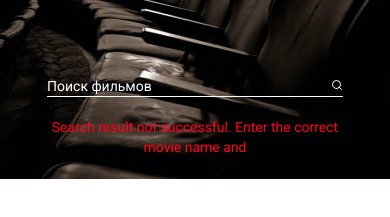
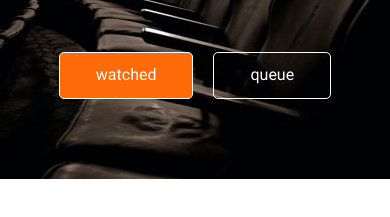
Before and after one commit to LaRossa63/Filmoteka, a website built with Parcel: page src/index.html in a window 390 px wide. Shown: the part 51-268 px from the top of the page. Built offline with nearby package versions, Linux system fonts and the light colour scheme.

Commit message:
Header (My library) mobile || table || desktop

```diff
--- a/src/partials/header.html
+++ b/src/partials/header.html
@@ -37,4 +37,12 @@
       Search result not successful. Enter the correct movie name and
     </p>
   </div>
+
+  <div class="header__library">
+    <button class="header__library-watched library__btn selected__btn">
+      watched
+    </button>
+
+    <button class="header__library-queue library__btn">queue</button>
+  </div>
 </section>
--- a/src/sass/_header.scss
+++ b/src/sass/_header.scss
@@ -10,18 +10,18 @@
   width: 100%;
   height: 230px;
 
-  background-image: url('../images/header/background/header-mobile.jpg');
+  background-image: url('../images/header/background/home/header-mobile.jpg');
 
   background-repeat: no-repeat;
   background-position: center top;
   background-size: 100% 230px;
 
   @media (min-width: 400px) {
-    background-image: url('../images/header/background/header-tablet.jpg');
+    background-image: url('../images/header/background/home/header-tablet.jpg');
   }
 
   @media (min-width: 1024px) {
-    background-image: url('../images/header/background/header-desktop.jpg');
+    background-image: url('../images/header/background/home/header-desktop.jpg');
   }
 }
 
@@ -85,7 +85,8 @@
 .header__search {
   margin-top: 40px;
 
-  display: flex;
+  display: none;
+  // display: flex;
   justify-content: center;
   flex-wrap: wrap;
 
@@ -132,3 +133,25 @@
 
   color: $color-error;
 }
+
+// Header btn
+.header__library {
+  display: flex;
+  justify-content: center;
+
+  margin-top: 35px;
+  gap: 20px;
+}
+
+.library__btn {
+  border: 1px solid $color-borderLibraryBtn;
+  border-radius: 5px;
+
+  padding: 13px 36px;
+
+  color: $color-text;
+}
+
+.selected__btn {
+  background-color: $color-selected;
+}
--- a/src/sass/base/_variables.scss
+++ b/src/sass/base/_variables.scss
@@ -4,3 +4,5 @@ $color-selected: #ff6b08;
 $color-error: #ff001b;
 
 $color-borderSearch: #fff;
+
+$color-borderLibraryBtn: #fff;
```
Also changed, not shown: src/images/header/background/home/header-desktop.jpg (renamed from src/images/header/background/header-desktop.jpg), src/images/header/background/home/header-mobile.jpg (renamed from src/images/header/background/header-mobile.jpg), src/images/header/background/home/header-tablet.jpg (renamed from src/images/header/background/header-tablet.jpg), src/images/header/background/library/header-desktop.jpg (added), src/images/header/background/library/header-mobile.jpg (added), src/images/header/background/library/header-tablet.jpg (added).
